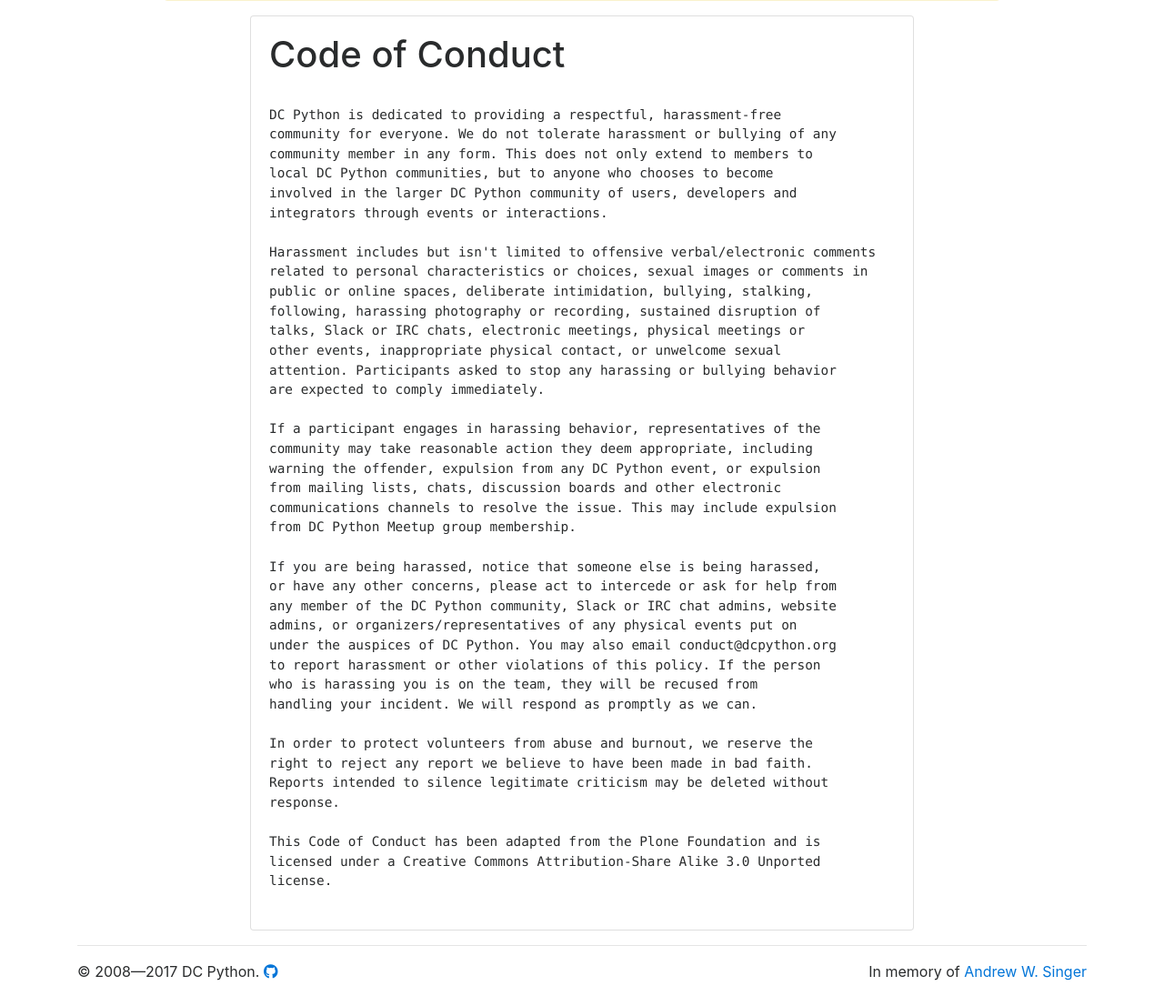
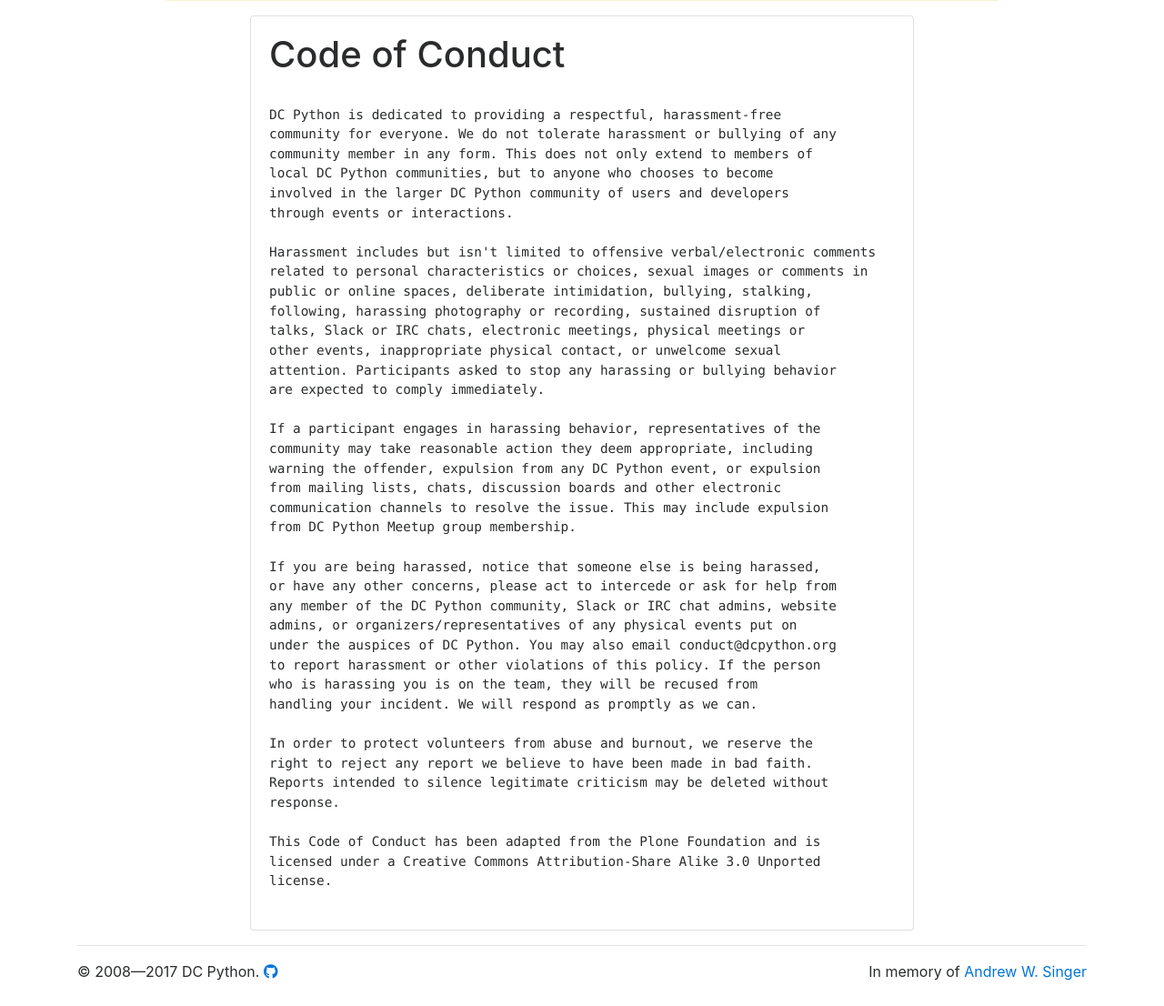
Before and after one commit to dcpython/dcpython-django-4, a Django app: a page that uses dcpython/website/templates/coc.html in a window 1280 px wide. Shown: the part 240-1346 px from the top of the page at 91% size. Run offline with Django 3.2, Linux system fonts and the light colour scheme; some libraries are stand-ins or nearby versions.

Commit message:
Minor fixes to code of conduct

```diff
--- a/dcpython/website/templates/coc.html
+++ b/dcpython/website/templates/coc.html
@@ -9,10 +9,10 @@
 
 DC Python is dedicated to providing a respectful, harassment-free
 community for everyone. We do not tolerate harassment or bullying of any
-community member in any form. This does not only extend to members to
+community member in any form. This does not only extend to members of
 local DC Python communities, but to anyone who chooses to become
-involved in the larger DC Python community of users, developers and
-integrators through events or interactions.
+involved in the larger DC Python community of users and developers
+through events or interactions.
 
 Harassment includes but isn't limited to offensive verbal/electronic comments
 related to personal characteristics or choices, sexual images or comments in
@@ -27,7 +27,7 @@ If a participant engages in harassing behavior, representatives of the
 community may take reasonable action they deem appropriate, including
 warning the offender, expulsion from any DC Python event, or expulsion
 from mailing lists, chats, discussion boards and other electronic
-communications channels to resolve the issue. This may include expulsion
+communication channels to resolve the issue. This may include expulsion
 from DC Python Meetup group membership.
 
 If you are being harassed, notice that someone else is being harassed,
```
